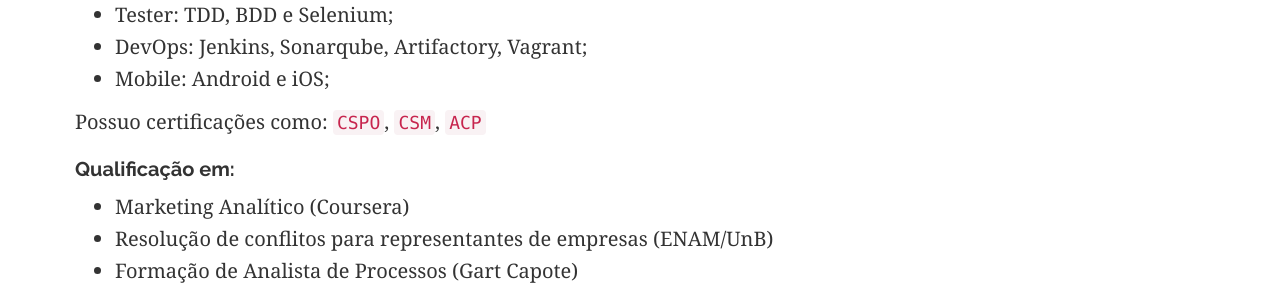
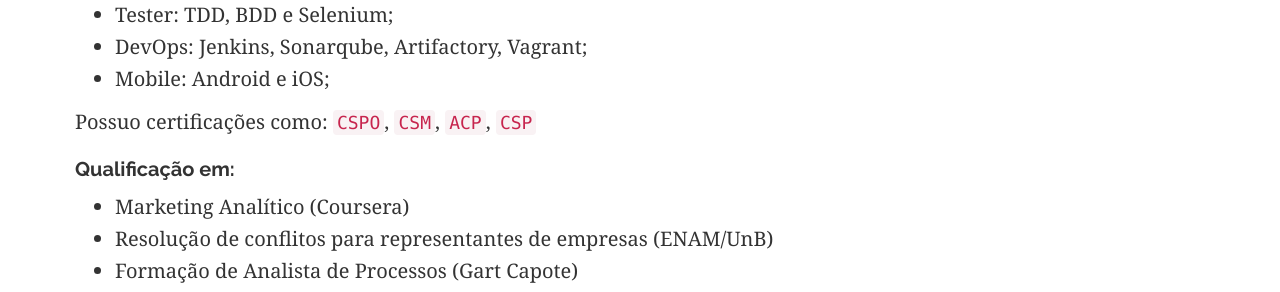
Before and after one commit to MichelCordeiro/blog, a Jekyll site: the page built from about.md, in a window 1280 px wide. Shown: the part 925-1217 px from the top of the page. Built offline with Jekyll 4.4.1, drawn with Linux system fonts in a browser that asks for light colours; comment, search, counter and statistics services are not loaded.

Commit message:
update certification

```diff
--- a/about.md
+++ b/about.md
@@ -23,7 +23,7 @@
 - DevOps: Jenkins, Sonarqube, Artifactory, Vagrant;
 - Mobile: Android e iOS;
 
-Possuo certificações como: [``CSPO``](https://www.scrumalliance.org/certifications/practitioners/cspo-certification ),  [``CSM``](https://www.scrumalliance.org/certifications/practitioners/certified-scrummaster-csm),  [``ACP``](#)
+Possuo certificações como: [``CSPO``](https://www.scrumalliance.org/certifications/practitioners/cspo-certification ),  [``CSM``](https://www.scrumalliance.org/certifications/practitioners/certified-scrummaster-csm),  [``ACP``](#), [``CSP``](https://www.scrumalliance.org/community/profile/mcordeiro)
 
 <h4>Qualificação em:</h4>
 
```
